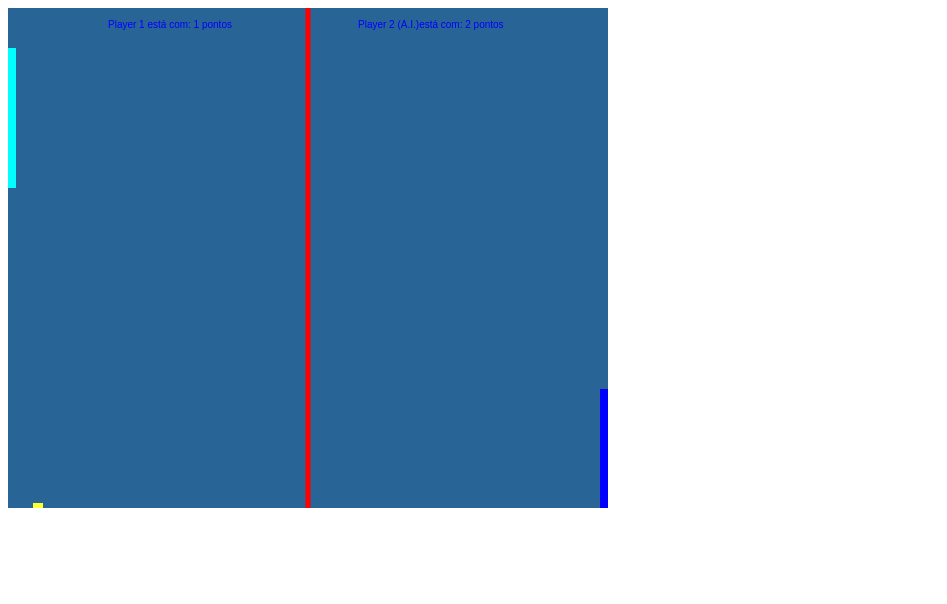
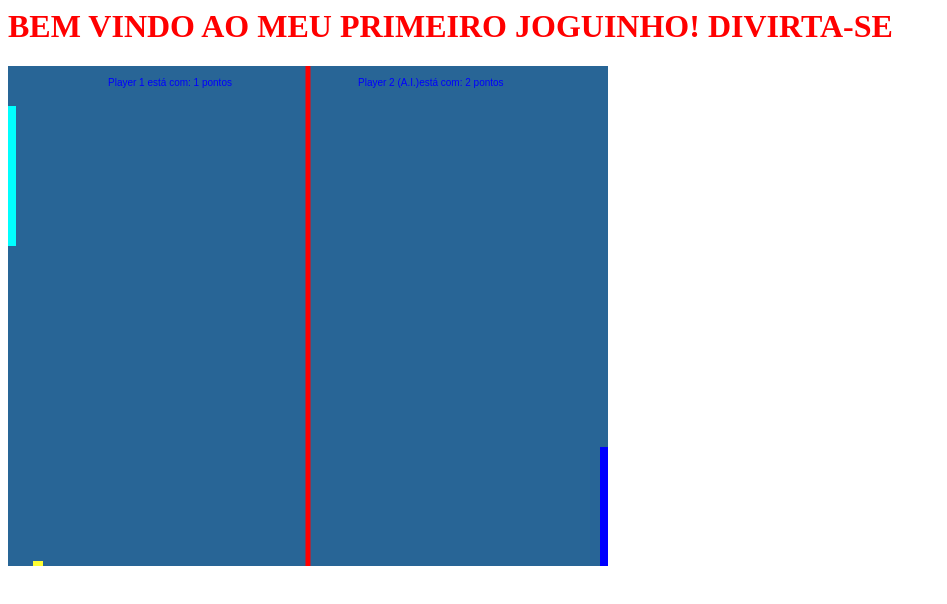
Before and after one commit to JRGCast/MyRandomThings, a plain HTML site: page index.html in a window 1280 px wide. Shown: the whole page, without its empty margins (0-947 px from the left). Drawn offline with Linux system fonts and the light colour scheme.

Commit message:
Update index.html

```diff
--- a/index.html
+++ b/index.html
@@ -1,4 +1,7 @@
 <html>
+  <header>
+    <h1 style= "color: red"> BEM VINDO AO MEU PRIMEIRO JOGUINHO! DIVIRTA-SE </h1>
+  </header>
   <body>
    <canvas id ="folha" width="600" height="500"></canvas>
     <script>
```
